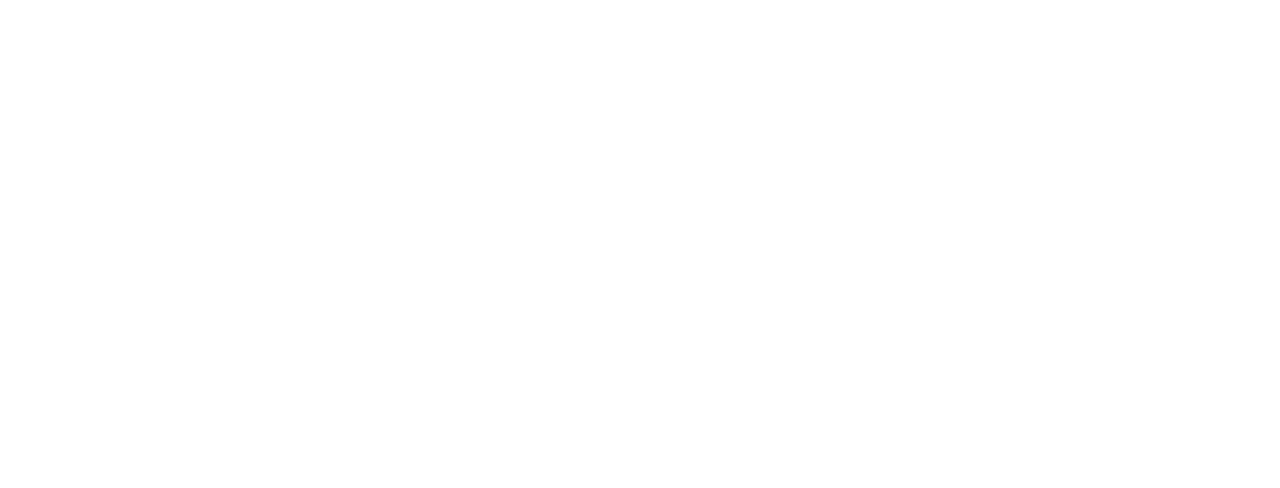
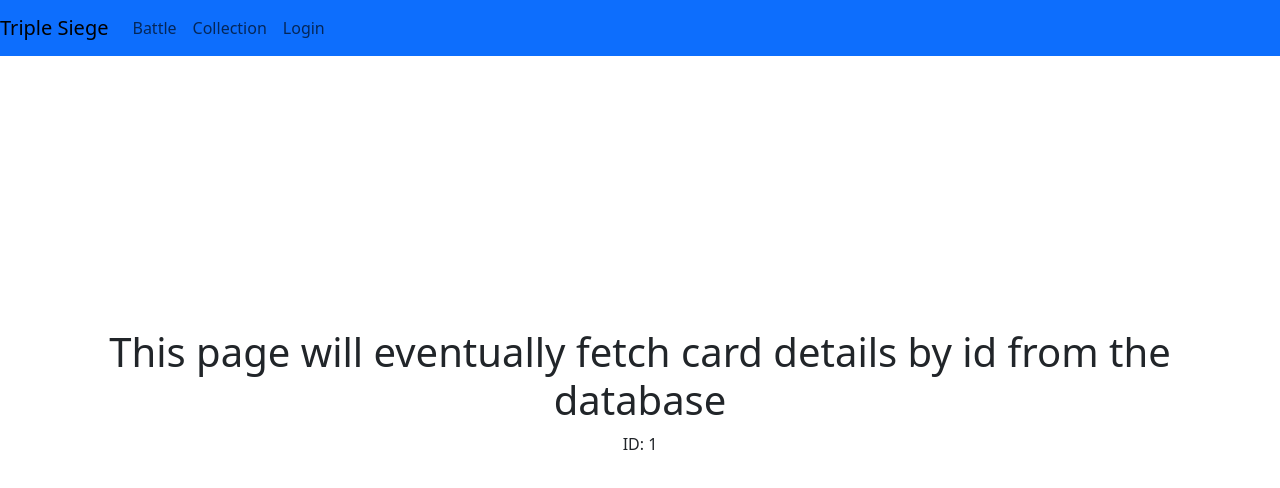
Before and after one commit to JacobDey/CPAN228Final, a React (Vite) app in the folder client/: page /card/1 in a window 1280 px wide. Before the commit this address had no page. Shown: the top 488 px of the page. Built offline with nearby package versions, Linux system fonts and the light colour scheme.

Commit message:
Added placeholder page for card details

```diff
--- a/client/src/App.jsx
+++ b/client/src/App.jsx
@@ -7,6 +7,7 @@
 import SSSDecks from "./pages/SSSDecks.jsx";
 import SSSCards from "./pages/SSSCards.jsx";
 import SSSBattle from "./pages/SSSBattle.jsx";
+import SSSCardDetails from "./pages/SSSCardDetails.jsx";
 
 function App() {
   return(
@@ -17,6 +18,7 @@
           <Route path="/decks" element={<SSSDecks />} />
           <Route path="/cards" element={<SSSCards />} />
           <Route path="/battle" element={<SSSBattle />} />
+          <Route path="/card/:id" element={<SSSCardDetails />} />
       </Routes>
   )
 }
--- a/client/src/components/SSSCard.jsx
+++ b/client/src/components/SSSCard.jsx
@@ -1,6 +1,8 @@
 import {useState} from "react";
 import {Card} from "react-bootstrap";
+import {Link} from "react-router";
 
+// This is just placeholder code to give an idea it, the end result will fetch card art from the database
 function SSSCard({index, data}){
     const [cardName, setCardName] = useState(data.cardName);
     const [cardPower, setCardPower] = useState(data.cardPower);
@@ -8,6 +10,7 @@
     const [cardColour, setCardColour] = useState(data.cardColour);
 
     return(
+        <Link to={`/card/${index}`}>
             <Card bg='primary' text='light'>
                 <Card.Header>
                     {cardName}
@@ -18,6 +21,7 @@
                     <Card.Text>Colour: {cardColour}</Card.Text>
                 </Card.Body>
             </Card>
+        </Link>
     )
 }
 
--- a/client/src/components/SSSCardContainer.jsx
+++ b/client/src/components/SSSCardContainer.jsx
@@ -11,7 +11,7 @@
         <div style={{display: 'flex', flexDirection: 'row', flexWrap: 'wrap'}}>
             {
                 cards.map((cardData, cardIndex) => (
-                    <SSSCard data={cardData} index={{cardIndex}} />
+                    <SSSCard data={cardData} index={cardIndex} />
                 ))
             }
         </div>
--- /dev/null
+++ b/client/src/pages/SSSCardDetails.jsx
@@ -0,0 +1,16 @@
+import {useParams} from "react-router";
+import SSSNavbar from "../components/SSSNavbar.jsx";
+
+function SSSCardDetails(){
+    const {id} = useParams();
+
+    return(
+        <>
+            <SSSNavbar />
+            <h1>This page will eventually fetch card details by id from the database</h1>
+            <p>ID: {id}</p>
+        </>
+    )
+}
+
+export default SSSCardDetails;
```
Lines whose indentation alone changed are shown as unchanged.
